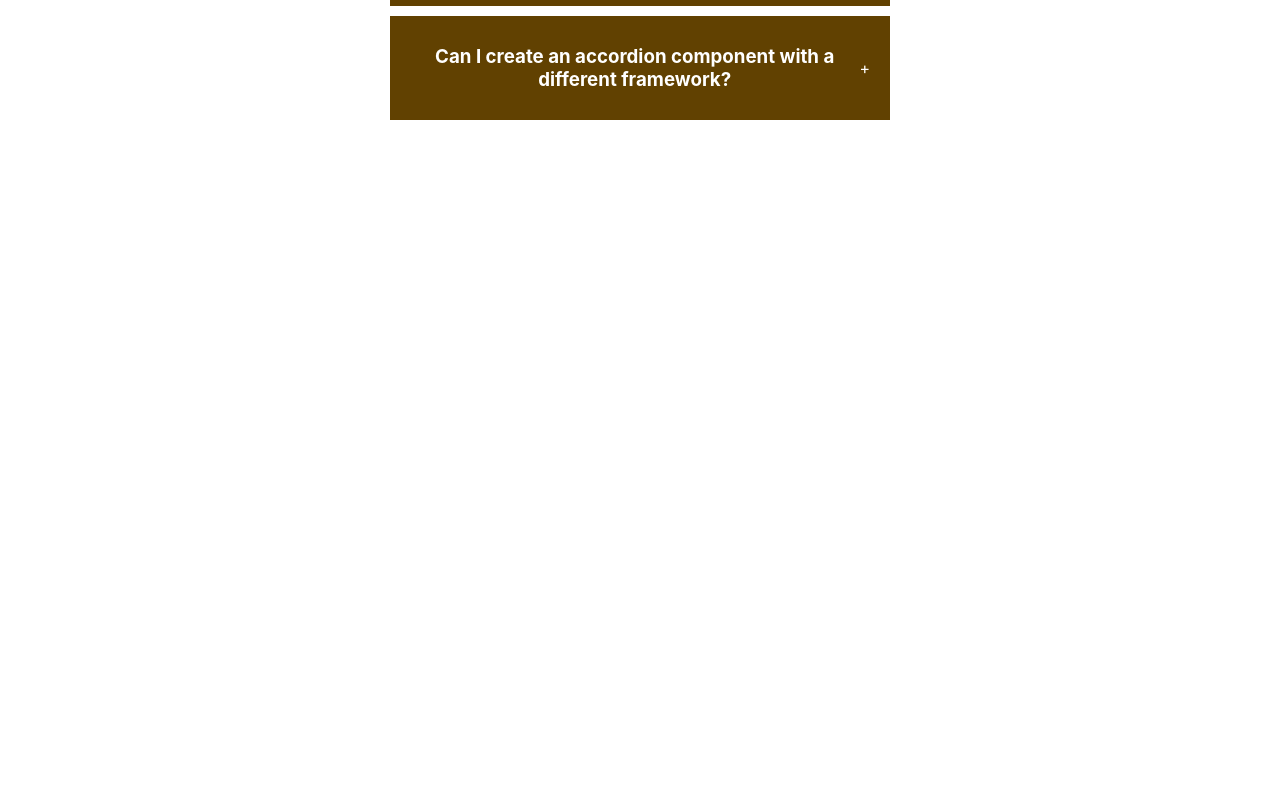
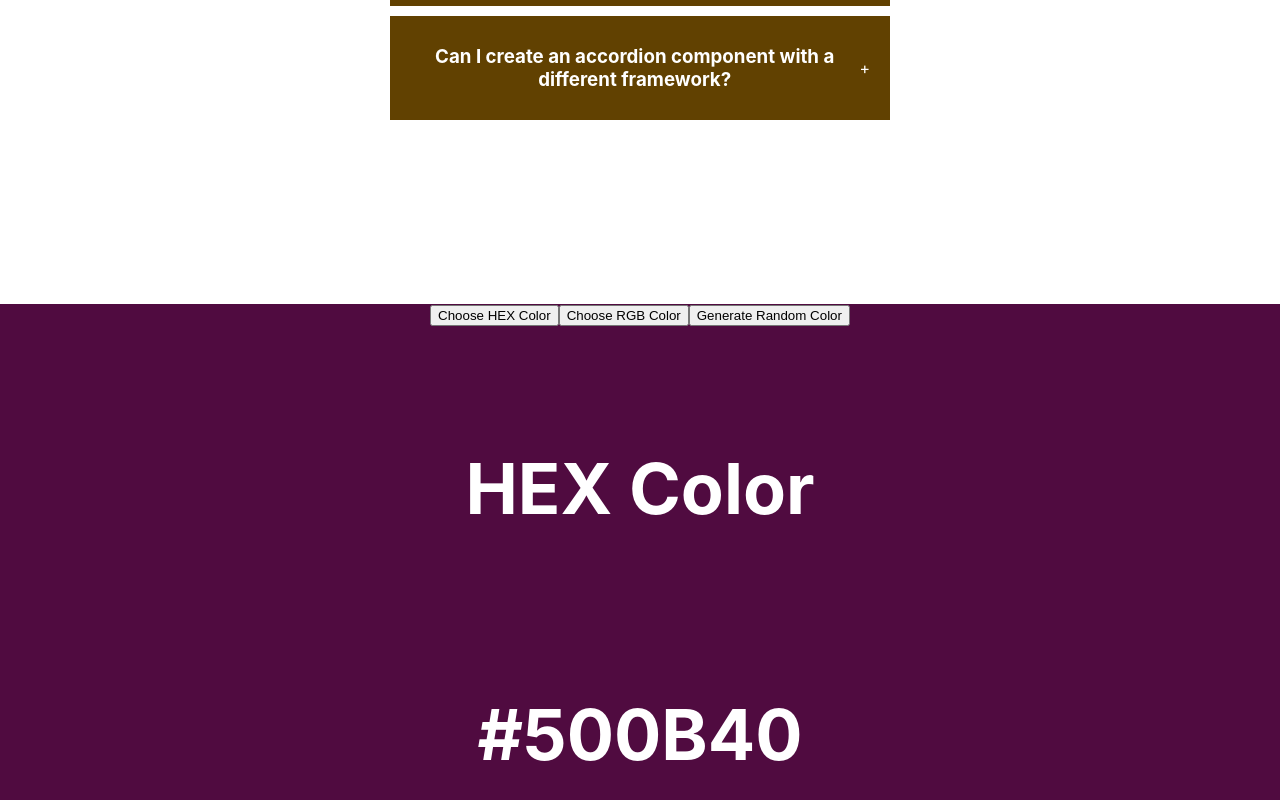
Before and after one commit to whosumitaggrawal/react_pr, a React (Create React App) app: page / in a window 1280 px wide. Shown: the part 496-1296 px from the top of the page. Before the commit the page ends 800 px from the top, so only its background shows below. Built offline with nearby package versions, Linux system fonts and the light colour scheme.

Commit message:
random-color_final

```diff
--- a/src/App.js
+++ b/src/App.js
@@ -1,11 +1,14 @@
 import './App.css';
-import Accordian from './components/accordian';
+ import Accordian from './components/accordian';
+import RandomColor from './components/random-color';
 
 function App() {
   return (
     <div className="App">
       {/*Accordina Component */}
       <Accordian/>
+      {/*Random Color Component */}
+      <RandomColor/>
     </div>
   );
 }
--- /dev/null
+++ b/src/components/random-color/index.jsx
@@ -0,0 +1,71 @@
+import { useEffect, useState } from "react";
+
+export default function RandomColor() {
+  const [typeOfColor, setTypeOfColor] = useState("hex");
+  const [color, setColor] = useState("#000000");
+
+  function randomColorUtility(length) {
+    return Math.floor(Math.random() * length);
+  }
+
+  function handleCreateRandomHexColor() {
+    const hex = [0, 1, 2, 3, 4, 5, 6, "A", "B", "C", "D", "E", "F"];
+    let hexColor = "#";
+
+    for (let i = 0; i < 6; i++) {
+      hexColor += hex[randomColorUtility(hex.length)];
+    }
+    console.log(hexColor);
+    setColor(hexColor);
+  }
+  function handleCreateRandomRgbColor() {
+    const r = randomColorUtility(256);
+    const g = randomColorUtility(256);
+    const b = randomColorUtility(256);
+
+    setColor(`rgb(${r},${g},${b})`);
+  }
+
+  useEffect(() => {
+    if (typeOfColor === "rgb") handleCreateRandomRgbColor();
+    else handleCreateRandomHexColor();
+    // eslint-disable-next-line react-hooks/exhaustive-deps
+  }, [typeOfColor]);
+
+  return (
+    <div
+      style={{
+        width: "100vw",
+        height: "100vh",
+        background: color,
+      }}
+    >
+      <button onClick={() => setTypeOfColor("hex")}>Choose HEX Color</button>
+      <button onClick={() => setTypeOfColor("rgb")}>Choose RGB Color</button>
+      <button
+        onClick={
+          typeOfColor === "hex"
+            ? handleCreateRandomHexColor
+            : handleCreateRandomRgbColor
+        }
+      >
+        Generate Random Color
+      </button>
+      <div
+        style={{
+          display: "flex",
+          justifyContent: "center",
+          alignItems: "center",
+          color: "#fff",
+          fontSize: "60px",
+          marginTop: "50px",
+          flexDirection: "column",
+          gap: "20px",
+        }}
+      >
+        <h3>{typeOfColor === "rgb" ? "RGB Color" : "HEX Color"}</h3>
+        <h3>{color}</h3>
+      </div>
+    </div>
+  );
+}
```
